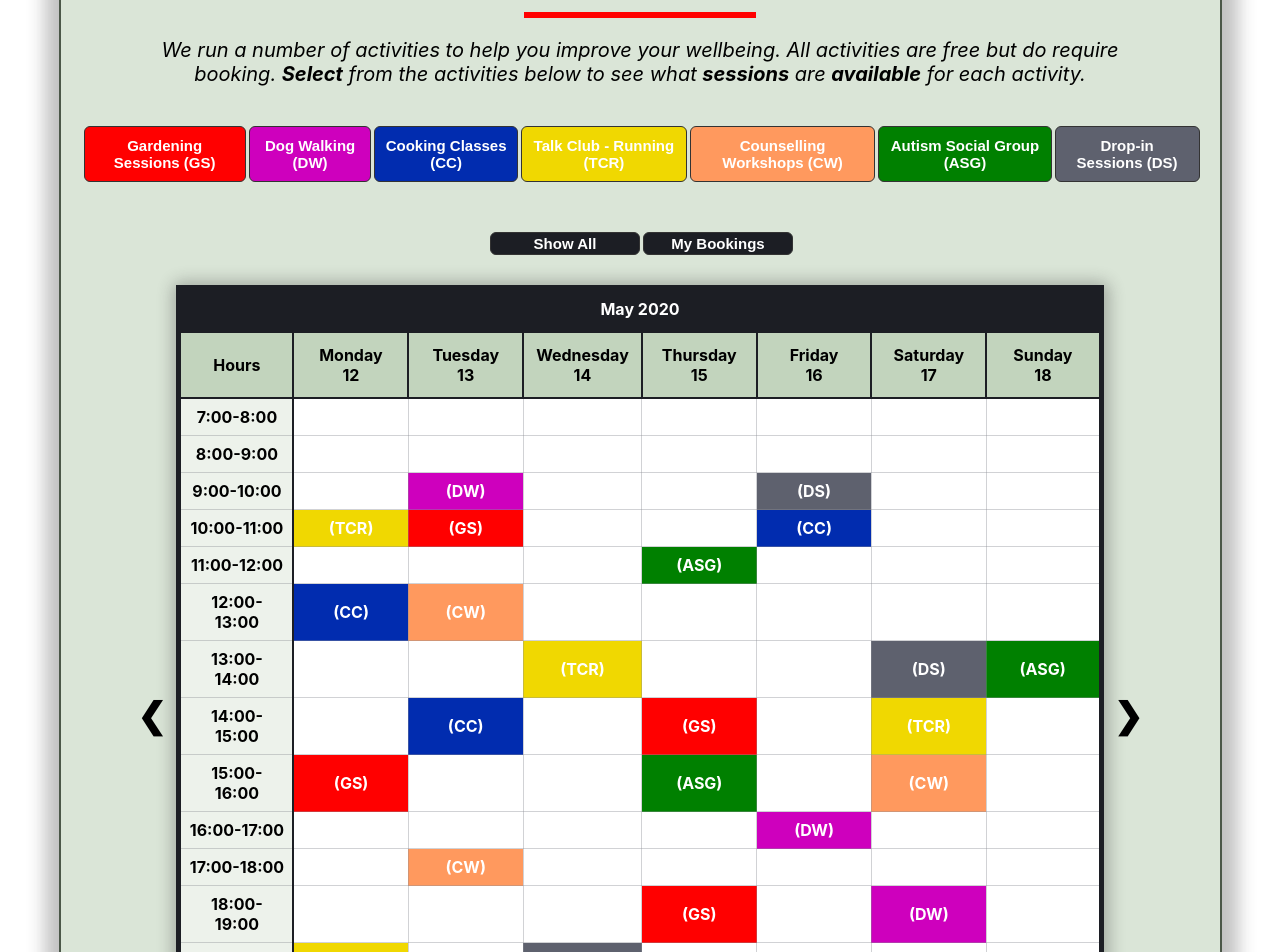
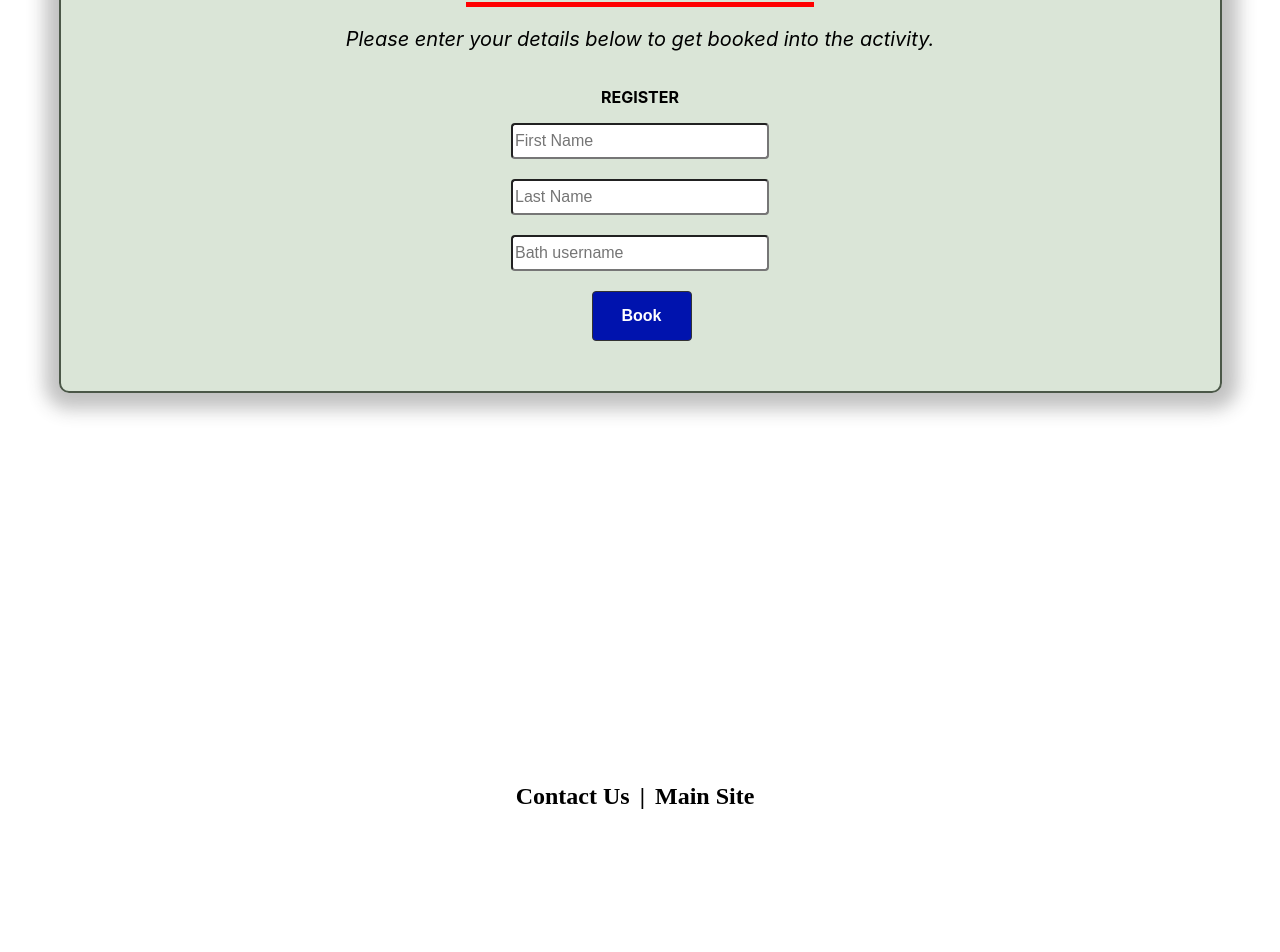
Before and after one commit to ja853/hcicwii, a React (Create React App) app: page /book in a window 1280 px wide. Shown: the part 280-1232 px from the top of the page. After the commit the page ends 1130 px from the top, so only its background shows below. Built offline with nearby package versions, Linux system fonts and the light colour scheme.

Commit message:
Add booking form. Change show activity buttons In process of changing calendar boxes to buttons

```diff
--- a/package.json
+++ b/package.json
@@ -8,6 +8,7 @@
     "@testing-library/user-event": "^7.2.1",
     "react": "^16.13.1",
     "react-dom": "^16.13.1",
+    "react-router-dom": "^5.1.2",
     "react-scripts": "3.4.1"
   },
   "scripts": {
--- a/src/App.css
+++ b/src/App.css
@@ -86,12 +86,11 @@ ul li{
 }
 
 .red-line{
+  border: 2px red;
   background-color: red;
-  color: red;
-  font-size: 5px;
+  height: 5px;
+  width: 30%;
   align-self: center;
-  width: 20%;
-  margin-top: 10px;
 }
 
 #subheading{
@@ -108,60 +107,13 @@ ul li{
   justify-content: space-evenly;
 }
 
-button{
-  border: 1px solid rgb(51, 51, 51);
-  padding: 10px;
-  margin-left: 3px;
-  font-size: 15px;
-  font-weight: bold;
-  color: white;
-  border-radius: 6px;
-  background-color: rgb(28, 30, 36);
+h3 {
+  cursor: pointer;
 }
 
-button:hover{
-  transition: 0.2s;
-}
-
-#button-gs{
-  background-color: red;
-}
-
-#button-dw{
-  background-color: rgb(206, 0, 189);
-}
-
-#button-cc{
-  background-color: rgb(1, 44, 175);
-}
-
-#button-tcr{
-  background-color: rgb(240, 216, 1);
-}
-
-#button-cw{
-  background-color: rgb(255, 153, 94);
-}
-
-#button-asg{
-  background-color: green;
-}
-
-#button-ds{
-  background-color:rgb(94, 97, 110);
-}
-
-#show-all, #my-bookings{
-  width: 150px;
-  padding: 2px;
-  margin-top: 30px;
-}
-
-#show-all:hover, #my-bookings:hover{
-  width: 150px;
-  padding: 2px;
-  margin-top: 30px;
-  background-color: red;
+.first-title{
+  width: 100%;
+  margin-left: 0;
 }
 
 .calendar-container{
@@ -185,7 +137,6 @@ table{
   width: 80%;
   background-color: white;
   border: 1px solid black;
-  border-radius: 6px;
   border-collapse: collapse;
   border-bottom: 5px solid rgb(28, 30, 36);
   border-right: 5px solid rgb(28, 30, 36);
@@ -236,7 +187,7 @@ td, th{
   border-right: 2px solid rgb(28, 30, 36);
 }
 
-#gs{
+/*#gs{
   background-color: red;
   font-weight: bolder;
   color: white;
@@ -276,7 +227,7 @@ td, th{
   background-color: rgb(94, 97, 110);
   font-weight: bolder;
   color: white;
-}
+}*/
 
 #book:hover{
   background-color: white;
@@ -298,6 +249,15 @@ td, th{
   font-size: 16px;
 }
 
+.formattedLink{
+  color: black;
+  text-decoration: none;
+}
+
+.formattedLink:hover{
+  color: red;
+}
+
 h2{
   padding-right: 10px;
 }
--- a/src/App.js
+++ b/src/App.js
@@ -1,42 +1,87 @@
 import React from 'react';
 import './App.css';
+import './buttons.css'
+import {
+  BrowserRouter as Router,
+  Switch,
+  Route
+} from "react-router-dom";
+import UoBathLogo from './BathLogo.png'
+import {Book} from "./Book";
 
 function App() {
   return (
     <div className="App">
       <header className="App-header">
+
         <div className="first-title">
           <ul>
             <li id="Wellbeing-tag">WELLBEING</li>
             <li id="Services-tag">SERVICES</li>
           </ul>
         </div>
+
         <div className="logo">
-          <img id="bath-logo" alt="Bath Logo" src={require("../src/BathLogo.png")} />
+          <img id="bath-logo" alt="Bath Logo" src={UoBathLogo} />
         </div>
+
       </header>
+
       <div className="App-body">
         <div className="main-container">
-            <div className="second-title">
-              <h1 id="second-title">WELLBEING ACTIVITIES</h1>
-              <div className="red-line">
-                hello
+
+          <Router>
+            <Switch>
+              <Route exact path="/">
+                <Home />
+              </Route>
+
+              <Route path="/book">
+                <Book />
+              </Route>
+
+            </Switch>
+          </Router>
+
         </div>
-              <p id="subheading">We run a number of activities to help you improve your wellbeing. All activities are free but do require booking. <b> Select</b> from the activities below to see what <b>sessions</b> are <b>available</b> for each activity.</p>
       </div>
+
+
+
+
+      <div className="footer">
+        <h2 id="footer-tag"><a className="formattedLink" href={"https://www.bath.ac.uk/professional-services/wellbeing-service/"}>Contact Us</a></h2>
+        <h2> | </h2>
+        <h2 id="footer-tag"><a className="formattedLink" href={"https://www.bath.ac.uk/professional-services/wellbeing-service/"}>Main Site</a></h2>
+      </div>
+
+    </div>
+  );
+}
+
+function ActivityButtons(){
+  return (
+    <div>
     <div className="activities-container">
-                <button id="button-gs" type="button">Gardening Sessions (GS)</button>
-                <button id="button-dw" type="button">Dog Walking (DW)</button>
-                <button id="button-cc" type="button">Cooking Classes (CC)</button>
-                <button id="button-tcr" type="button">Talk Club - Running (TCR)</button>
-                <button id="button-cw" type="button">Counselling Workshops (CW)</button>
-                <button id="button-asg" type="button">Autism Social Group (ASG)</button>
-                <button id="button-ds" type="button">Drop-in Sessions (DS)</button>
+      <div><input id="gs" type="checkbox"/><label htmlFor="gs" >Gardening Sessions</label></div>
+      <div><input id="dw" type="checkbox"/><label htmlFor="dw" >Dog Walking</label></div>
+      <div><input id="cc" type="checkbox"/><label htmlFor="cc" >Cooking Classes</label></div>
+      <div><input id="tcr" type="checkbox"/><label htmlFor="tcr" >Talk Club</label></div>
+      <div><input id="cw" type="checkbox"/><label htmlFor="cw" >Counselling</label></div>
+      <div><input id="asg" type="checkbox"/><label htmlFor="asg" >Autism Social</label></div>
+      <div><input id="ds" type="checkbox"/><label htmlFor="ds" >Drop-in Session</label></div>
     </div>
+
     <div className="filter-container">
       <button id="show-all" type="button">Show All</button>
       <button id="my-bookings" type="button">My Bookings</button>
     </div>
+    </div>
+  )
+}
+
+function Calendar() {
+  return (
     <div className="calendar-container">
       <h3 id="prev">&#10094;</h3>
       <table className="Calendar">
@@ -44,7 +89,7 @@ function App() {
           <td id="year-tag" colspan="8">May 2020</td>
         </tr>
         <tr>
-                <th id="hour-tag">Hours</th>
+          <th id="hour-tag">Time</th>
           <th id="day-tag">Monday<br/>12</th>
           <th id="day-tag">Tuesday<br/>13</th>
           <th id="day-tag">Wednesday<br/>14</th>
@@ -53,34 +98,51 @@ function App() {
           <th id="day-tag">Saturday<br/>17</th>
           <th id="day-tag">Sunday<br/>18</th>
         </tr>
-              <tr><th id="time">7:00-8:00</th><td></td><td></td><td></td><td></td><td></td><td></td><td></td></tr>
-              <tr><th id="time">8:00-9:00</th><td></td><td></td><td></td><td></td><td></td><td></td><td></td></tr>
-              <tr><th id="time">9:00-10:00</th><td></td><td id="dw">(DW)</td><td></td><td></td><td id="ds">(DS)</td><td></td><td></td></tr>
-              <tr><th id="time">10:00-11:00</th><td id="tcr">(TCR)</td><td id="gs">(GS)</td><td></td><td></td><td id="cc">(CC)</td><td></td><td></td></tr>
-              <tr><th id="time">11:00-12:00</th><td></td><td></td><td></td><td id="asg">(ASG)</td><td></td><td></td><td></td></tr>
-              <tr><th id="time">12:00-13:00</th><td id="cc">(CC)</td><td id="cw">(CW)</td><td></td><td></td><td></td><td></td><td></td></tr>
-              <tr><th id="time">13:00-14:00</th><td></td><td></td><td id="tcr">(TCR)</td><td></td><td></td><td id="ds">(DS)</td><td id="asg">(ASG)</td></tr>
-              <tr><th id="time">14:00-15:00</th><td></td><td id="cc">(CC)</td><td></td><td id="gs">(GS)</td><td></td><td id="tcr">(TCR)</td><td></td></tr>
-              <tr><th id="time">15:00-16:00</th><td id="gs">(GS)</td><td></td><td></td><td id="asg">(ASG)</td><td></td><td id="cw">(CW)</td><td></td></tr>
-              <tr><th id="time">16:00-17:00</th><td></td><td></td><td></td><td></td><td id="dw">(DW)</td><td></td><td></td></tr>
-              <tr><th id="time">17:00-18:00</th><td></td><td id="cw">(CW)</td><td></td><td></td><td></td><td></td><td></td></tr>
-              <tr><th id="time">18:00-19:00</th><td></td><td></td><td></td><td id="gs">(GS)</td><td></td><td id="dw">(DW)</td><td></td></tr>
-              <tr><th id="time">19:00-20:00</th><td id="tcr">(TCR)</td><td></td><td id="ds">(DS)</td><td></td><td></td><td></td><td></td></tr>
-              <tr><th id="time">20:00-21:00</th><td></td><td></td><td></td><td></td><td></td><td></td><td></td></tr>
-              <tr><th id="time">21:00-22:00</th><td></td><td></td><td></td><td></td><td></td><td></td><td></td></tr>
-              <tr><th id="time">22:00-23:00</th><td></td><td></td><td></td><td></td><td></td><td></td><td></td></tr>
+
+        <tr> <th id="time">7:00-8:00</th> <td/> <td/> <td/> <td/> <td/> <td/> <td/> </tr>
+        <tr> <th id="time">8:00-9:00</th> <td/> <td/> <td/> <td/> <td/> <td/> <td/> </tr>
+
+        <tr> <th id="time">9:00-10:00</th> <td/>
+
+          <td id="dw"><div><label htmlFor="dw"><a href="/book">DW</a></label></div></td>
+
+          <td/> <td/> <td id="ds">(DS)</td> <td/> <td/>
+        </tr>
+
+        <tr> <th id="time">10:00-11:00</th> <td id="tcr">(TCR)</td><td id="gs">(GS)</td> <td/> <td/> <td id="cc">(CC)</td> <td/> <td/> </tr>
+        <tr> <th id="time">11:00-12:00</th> <td/> <td/> <td/> <td id="asg">(ASG)</td> <td/> <td/> <td/> </tr>
+        <tr> <th id="time">12:00-13:00</th> <td id="cc">(CC)</td> <td id="cw">(CW)</td> <td/> <td/> <td/> <td/> <td/> </tr>
+        <tr> <th id="time">13:00-14:00</th> <td/> <td/> <td id="tcr">(TCR)</td> <td/> <td/> <td id="ds">(DS)</td> <td id="asg">(ASG)</td> </tr>
+        <tr> <th id="time">14:00-15:00</th> <td/> <td id="cc">(CC)</td> <td/> <td id="gs">(GS)</td> <td/> <td id="tcr">(TCR)</td> <td/> </tr>
+        <tr> <th id="time">15:00-16:00</th> <td id="gs">(GS)</td> <td/> <td/> <td id="asg">(ASG)</td> <td/> <td id="cw">(CW)</td> <td/> </tr>
+        <tr> <th id="time">16:00-17:00</th> <td/> <td/> <td/> <td/> <td id="dw">(DW)</td> <td/> <td/> </tr>
+        <tr> <th id="time">17:00-18:00</th> <td/> <td id="cw">(CW)</td> <td/> <td/> <td/> <td/> <td/> </tr>
+        <tr> <th id="time">18:00-19:00</th> <td/> <td/> <td/> <td id="gs">(GS)</td> <td/> <td id="dw">(DW)</td> <td/> </tr>
+        <tr> <th id="time">19:00-20:00</th> <td id="tcr">(TCR)</td><td/><td id="ds">(DS)</td><td/> <td/> <td/> <td/> </tr>
+        <tr> <th id="time">20:00-21:00</th> <td/> <td/> <td/> <td/> <td/> <td/> <td/> </tr>
+        <tr> <th id="time">21:00-22:00</th> <td/> <td/> <td/> <td/> <td/> <td/> <td/> </tr>
+        <tr> <th id="time">22:00-23:00</th> <td/> <td/> <td/> <td/> <td/> <td/> <td/> </tr>
       </table>
       <h3 id="next">&#10095;</h3>
     </div>
-          </div>
-      </div>
-      <div className="footer">
-              <h2 id="footer-tag">Contact</h2>
-              <h2> | </h2>
-              <h2 id="footer-tag">Main Site</h2>
-            </div>
-    </div>
-  );
+  )
 }
 
+function Home(){
+  return (
+    <div>
+      <div className="second-title">
+        <h1 id="second-title">WELLBEING ACTIVITIES</h1>
+        <div className="red-line"/>
+        <p id="subheading">We run a number of activities to help you improve your wellbeing. All activities are free but do require booking. <b>Select</b> from the activities below to see what <b>sessions</b> are <b>available</b> for each activity.</p>
+      </div>
+
+      <ActivityButtons/>
+      <Calendar/>
+    </div>
+
+  )
+}
+
+
 export default App;
--- /dev/null
+++ b/src/Book.js
@@ -0,0 +1,74 @@
+import React, {Component} from "react";
+import "./App.css";
+import './book.css'
+
+export function Book() {
+  return(
+    <div className="App">
+      <div className="second-title">
+        <h1 id="second-title">BOOKING FORM</h1>
+        <div className="red-line"/>
+        <p id="subheading">Please enter your details below to get booked into the activity.</p>
+      </div>
+
+      <RegisterForm/>
+
+    </div>
+  )
+
+}
+
+
+class RegisterForm extends Component {
+  constructor(props) {
+    super(props);
+    this.state = {firstName: '',
+      lastName: '',
+      username: ''
+    };
+
+    this.handleChange = this.handleChange.bind(this);
+    this.handleSubmit = this.handleSubmit.bind(this);
+  }
+
+  handleChange(event) {
+    this.setState({ [event.target.name]: event.target.value});
+    /*this.setState({value1: event.target.value1});*/ // KEEP ME FOR REFERENCE
+  }
+
+  handleSubmit(event) {
+    console.log("firstName: " + this.state.firstName);
+    console.log("lastName: " + this.state.lastName);
+    console.log("username: " + this.state.username);
+
+    // TODO input validation - here?
+    console.log(this.state.firstName.length);
+    let valid = true;
+    if (this.state.firstName.length === 0
+      || this.state.lastName.length === 0
+      || this.state.username.length === 0) {
+      window.alert("Please fill in all fields");
+      valid = false;
+    }
+
+    event.preventDefault();
+    if (valid) { // TODO passwords should most probably be encrypted somehow before here
+      window.alert("You are booked into this activity!");
+    }
+  }
+
+  render() {
+    return (
+      <div>
+        <p><b>REGISTER</b></p>
+        <form onSubmit={this.handleSubmit}>
+          <input type="text" name="firstName" className="Input-box" placeholder="First Name" value={this.state.firstName} onChange={this.handleChange}/> <br/> <br/>
+          <input type="text" name="lastName" className="Input-box" placeholder="Last Name" value={this.state.lastName} onChange={this.handleChange}/> <br/> <br/>
+          <input type="text" name="username" className="Input-box" placeholder="Bath username" value={this.state.username} onChange={this.handleChange}/> <br/> <br/>
+          <button type="submit" value="Submit" className="Login-button">Book</button>
+        </form>
+      </div>
+    );
+  }
+
+}
--- /dev/null
+++ b/src/book.css
@@ -0,0 +1,17 @@
+.Input-box {
+    background-color: white;
+    height: 30px;
+    width: 250px;
+    font-size: medium;
+    border-radius: .25rem;
+}
+
+.Login-button {
+    background-color: #0013ae;
+    height: 50px;
+    width: 100px;
+    font-size: medium;
+    text-align: center;
+    color: white;
+    border-radius: .25rem;
+}
--- /dev/null
+++ b/src/buttons.css
@@ -0,0 +1,134 @@
+button{
+    border: 1px solid rgb(51, 51, 51);
+    padding: 10px;
+    margin-left: 3px;
+    font-size: 15px;
+    font-weight: bold;
+    color: white;
+    border-radius: 6px;
+    background-color: rgb(28, 30, 36);
+}
+
+button:hover{
+    transition: 0.2s;
+}
+
+#button-gs{
+    background-color: red;
+}
+
+input[type="checkbox"]{
+    display: none;
+}
+
+label {
+    cursor: pointer;
+    padding: 17px;
+    font-size: 17px;
+    font-weight: bold;
+    color: white;
+    display: block;
+    border-radius: 7px;
+    margin: 3px;
+    background-color: rgb(28, 30, 36);
+}
+
+input[type="checkbox"]:hover + label[for="gs"]{
+    background: red;
+}
+input[type="checkbox"]:checked + label[for="gs"] {
+    color: #ffffff;
+    font-weight: bold;
+    background: red;
+}
+
+input[type="checkbox"]:hover + label[for="dw"] {
+    background: rgb(206, 0, 189);
+}
+input[type="checkbox"]:checked + label[for="dw"] {
+    color: #ffffff;
+    font-weight: bold;
+    background: rgb(206, 0, 189);
+}
+
+input[type="checkbox"]:hover + label[for="cc"] {
+    background: rgb(1, 44, 175);
+}
+input[type="checkbox"]:checked + label[for="cc"] {
+    color: #ffffff;
+    font-weight: bold;
+    background: rgb(1, 44, 175);
+}
+
+input[type="checkbox"]:hover + label[for="tcr"] {
+    background: rgb(240, 216, 1);
+}
+input[type="checkbox"]:checked + label[for="tcr"] {
+    color: #ffffff;
+    font-weight: bold;
+    background: rgb(240, 216, 1);
+}
+
+input[type="checkbox"]:hover + label[for="cw"] {
+    background: rgb(255, 153, 94)
+}
+input[type="checkbox"]:checked + label[for="cw"] {
+    color: #ffffff;
+    font-weight: bold;
+    background: rgb(255, 153, 94);
+}
+
+input[type="checkbox"]:hover + label[for="asg"] {
+    background: green;
+}
+input[type="checkbox"]:checked + label[for="asg"] {
+    color: #ffffff;
+    font-weight: bold;
+    background: green;
+}
+
+input[type="checkbox"]:hover + label[for="ds"] {
+    background: rgb(94, 97, 110);
+}
+input[type="checkbox"]:checked + label[for="ds"] {
+    color: #ffffff;
+    font-weight: bold;
+    background: rgb(94, 97, 110);
+}
+
+#show-all, #my-bookings{
+    width: 150px;
+    padding: 2px;
+    margin-top: 30px;
+}
+
+#show-all:hover, #my-bookings:hover{
+    width: 150px;
+    padding: 2px;
+    margin-top: 30px;
+    background-color: red;
+}
+
+/*#button-dw{*/
+/*  background-color: rgb(206, 0, 189);*/
+/*}*/
+
+/*#button-cc{*/
+/*  background-color: rgb(1, 44, 175);*/
+/*}*/
+
+/*#button-tcr{*/
+/*  background-color: rgb(240, 216, 1);*/
+/*}*/
+
+/*#button-cw{*/
+/*  background-color: rgb(255, 153, 94);*/
+/*}*/
+
+/*#button-asg{*/
+/*  background-color: green;*/
+/*}*/
+
+/*#button-ds{*/
+/*  background-color:rgb(94, 97, 110);*/
+/*}*/
```
Also changed, not shown: 1 other file (tests, documents, lock files or other folders). Lines whose indentation alone changed are shown as unchanged.
